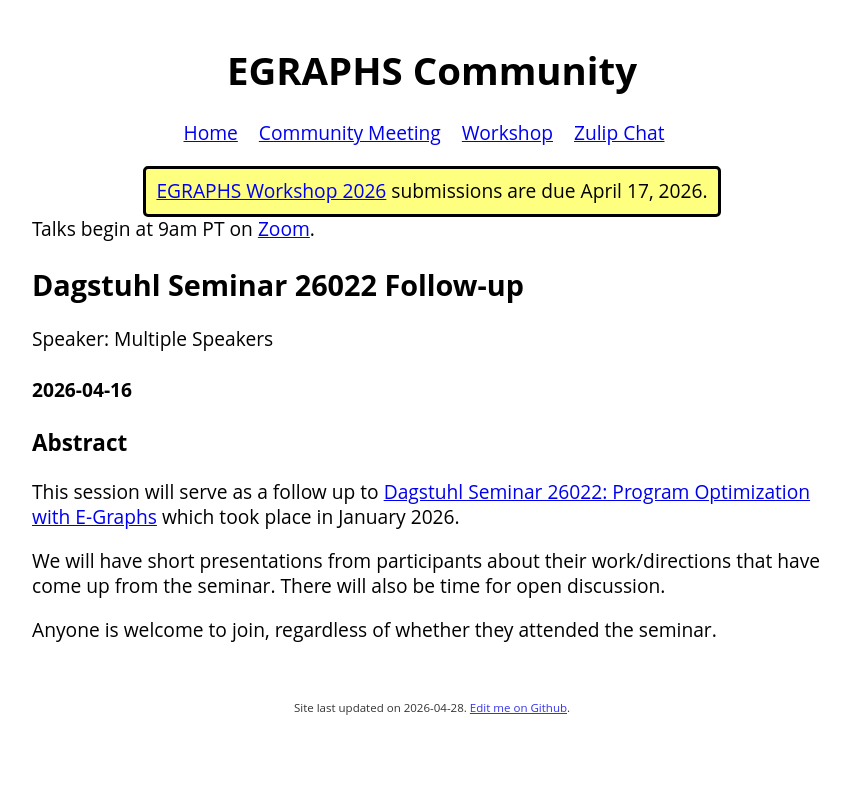
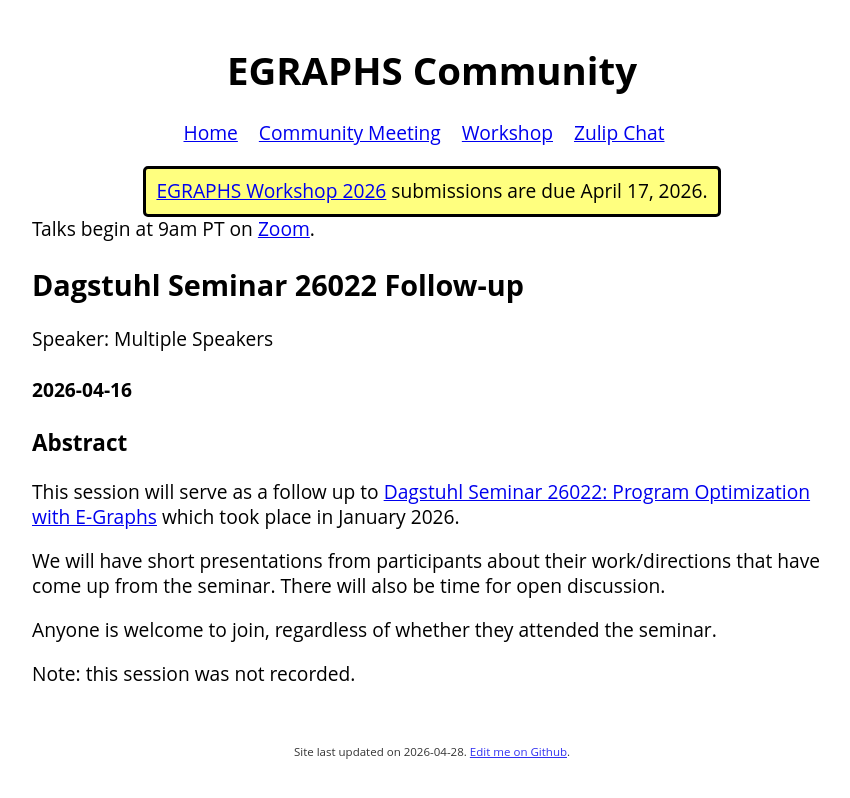
Before and after one commit to egraphs-community/egraphs-community.github.io, a Jekyll site: the page built from meeting/_posts/2026-04-16-dagstuhl-followup.md, in a window 1280 px wide. Shown: the top 798 px of the page, without its empty margins (208-1058 px from the left). Built offline with Jekyll 4.4.1, drawn with Linux system fonts in a browser that asks for light colours.

Commit message:
Add note about session recording status
Added a note indicating that the session was not recorded.

```diff
--- a/meeting/_posts/2026-04-16-dagstuhl-followup.md
+++ b/meeting/_posts/2026-04-16-dagstuhl-followup.md
@@ -17,3 +17,5 @@ We will have short presentations from participants about their work/directions
  that have come up from the seminar. There will also be time for open discussion.
 
 Anyone is welcome to join, regardless of whether they attended the seminar.
+
+Note: this session was not recorded.
```
